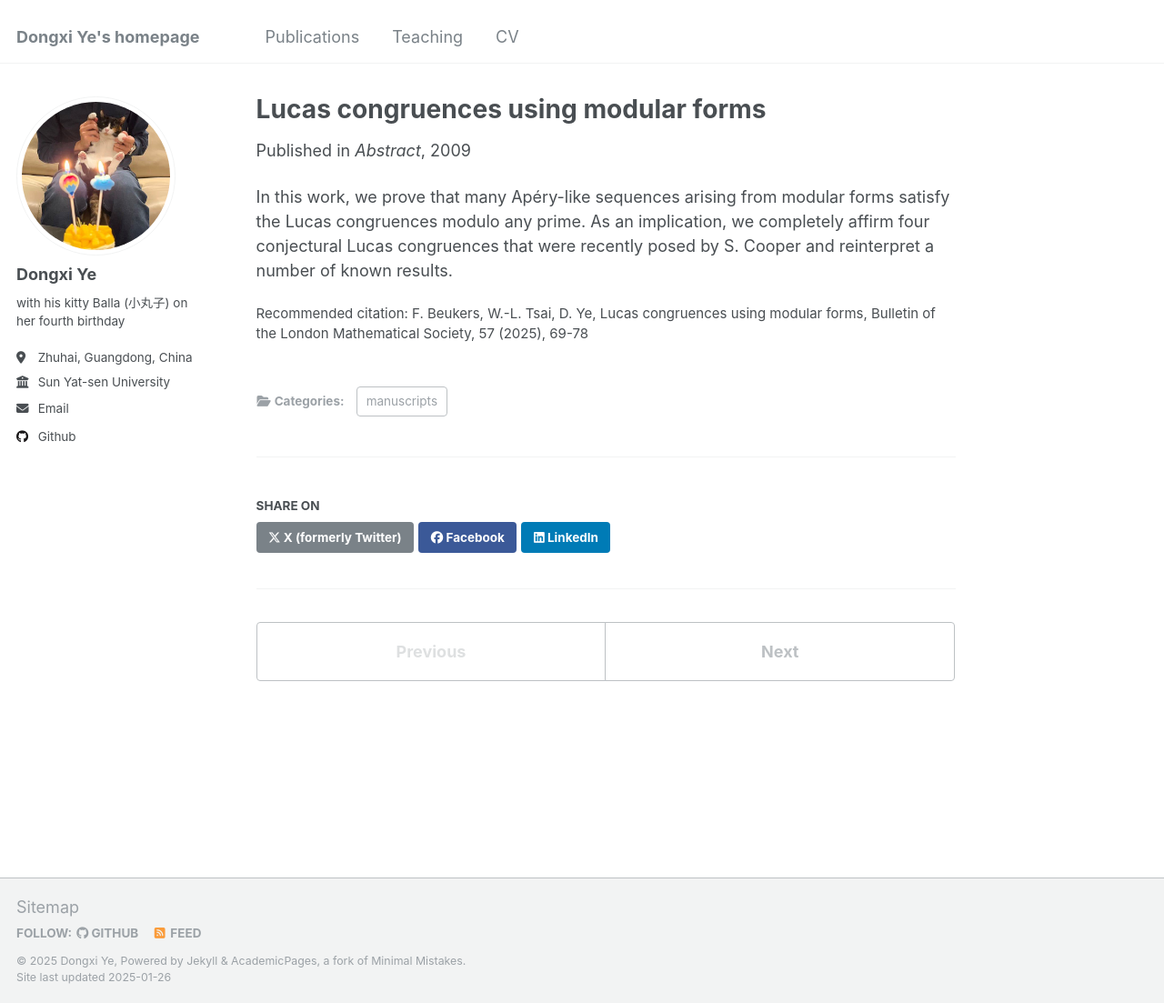
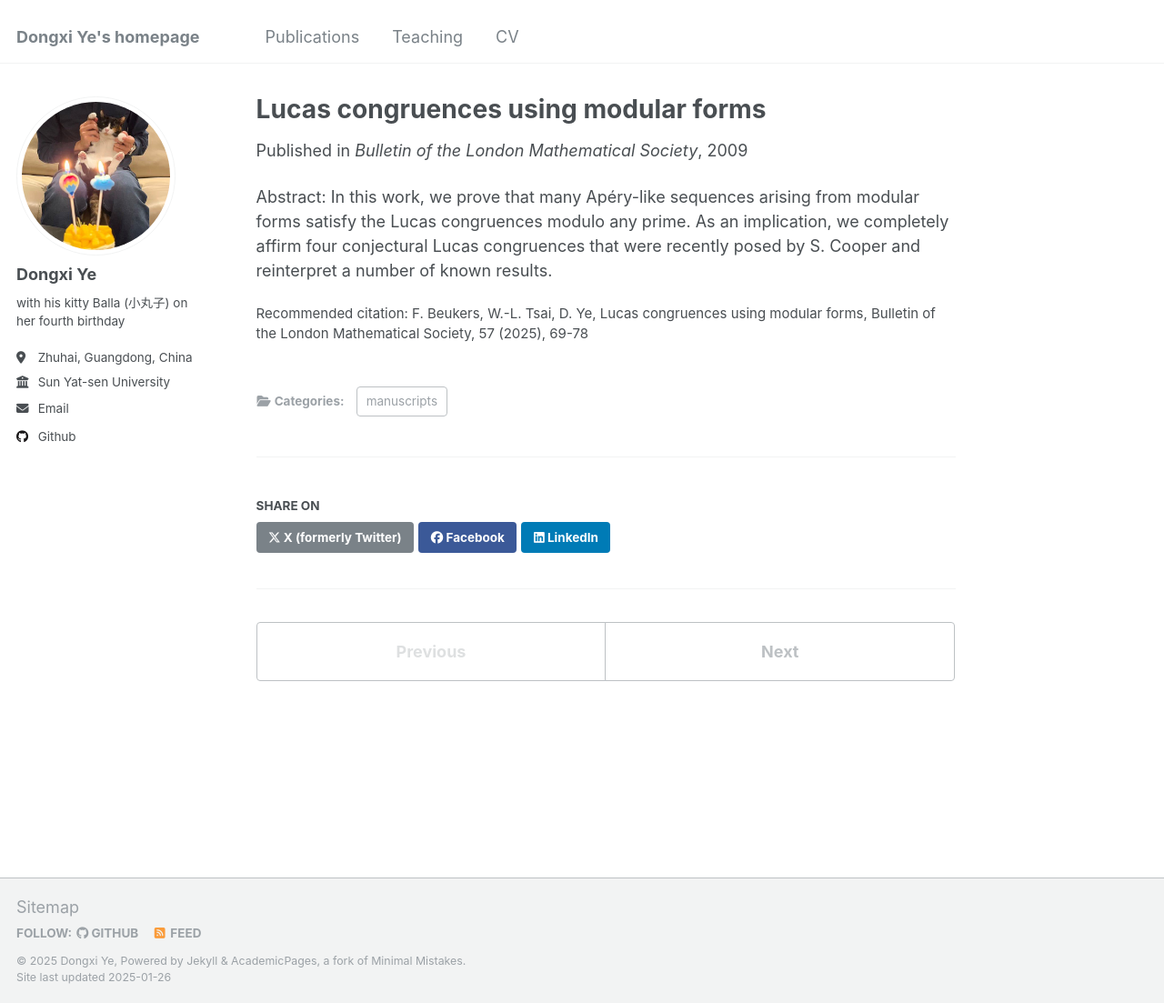
Before and after one commit to Dongxi-Ye/homepage, a Jekyll site: the page built from _publications/2009-10-01-paper-title-number-1.md, in a window 1280 px wide and 1103 px high. Shown: the whole window at 91% size. Built offline with Jekyll 4.4.1, drawn with Linux system fonts in a browser that asks for light colours.

Commit message:
Update 2009-10-01-paper-title-number-1.md

```diff
--- a/_publications/2009-10-01-paper-title-number-1.md
+++ b/_publications/2009-10-01-paper-title-number-1.md
@@ -2,11 +2,10 @@
 title: "Lucas congruences using modular forms"
 collection: publications
 category: manuscripts
-permalink: /publication/2009-10-01-paper-title-number-1
 excerpt: 'This paper is about the number 1. The number 2 is left for future work.'
 date: 2009-10-01
-venue: 'Abstract'
+venue: 'Bulletin of the London Mathematical Society'
 citation: 'F. Beukers, W.-L. Tsai, D. Ye, Lucas congruences using modular forms, Bulletin of the London Mathematical Society, 57 (2025), 69-78'
 ---
 
-In this work, we prove that many Apéry-like sequences arising from modular forms satisfy the Lucas congruences modulo any prime. As an implication, we completely affirm four conjectural Lucas congruences that were recently posed by S. Cooper and reinterpret a number of known results.
+Abstract: In this work, we prove that many Apéry-like sequences arising from modular forms satisfy the Lucas congruences modulo any prime. As an implication, we completely affirm four conjectural Lucas congruences that were recently posed by S. Cooper and reinterpret a number of known results.
```
